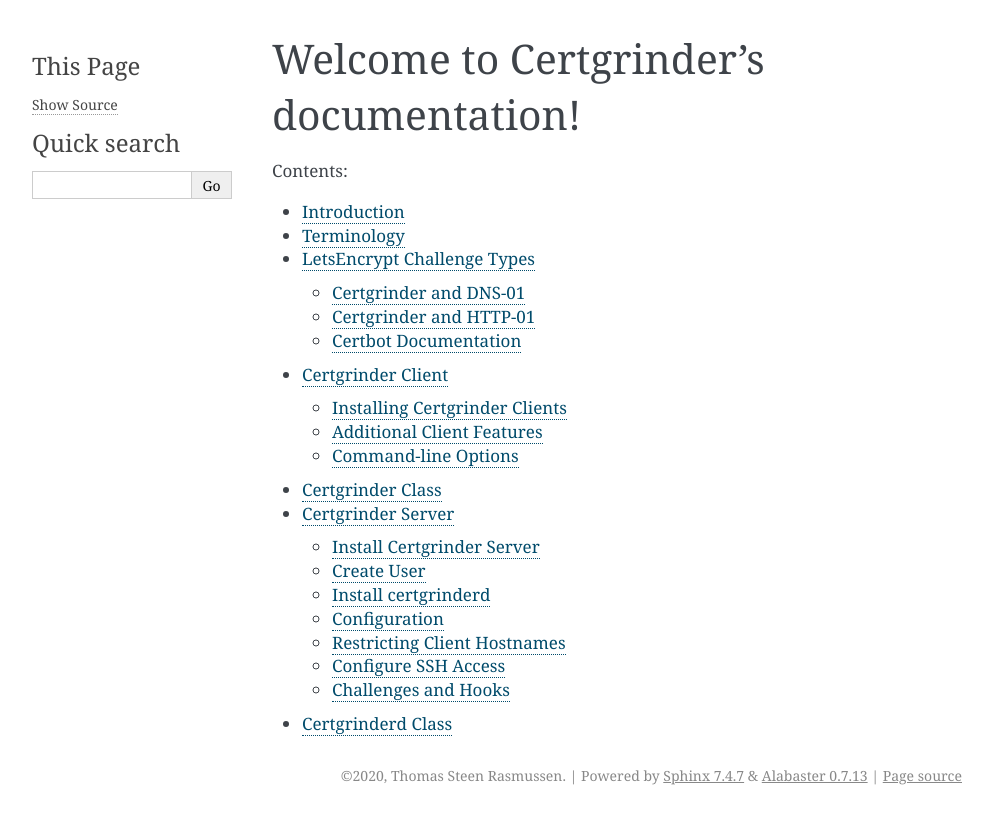
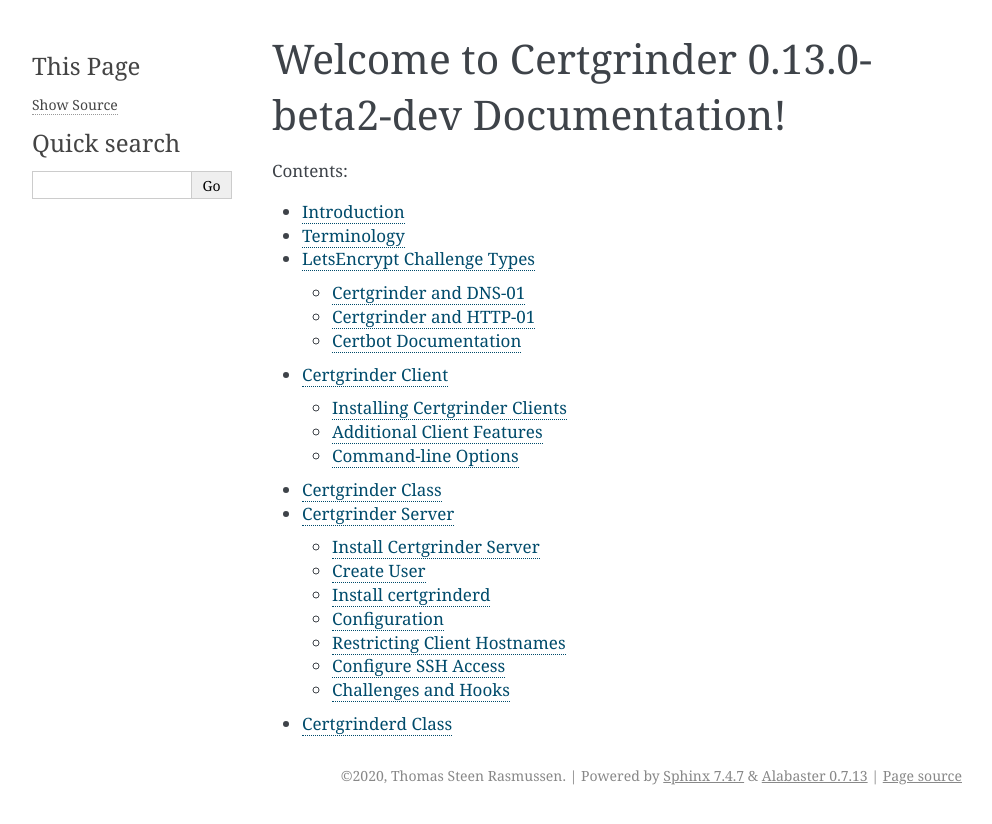
Before and after one commit to tykling/certgrinder, a Sphinx documentation site: the page built from docs/index.rst, in a window 1280 px wide. Shown: the top 824 px of the page, without its empty margins (148-1140 px from the left). Built offline with Sphinx 7.4.7, drawn with Linux system fonts in a browser that asks for light colours.

Commit message:
playing around with showing version in docs

```diff
--- a/docs/conf.py
+++ b/docs/conf.py
@@ -11,7 +11,8 @@
 extensions = ["sphinx.ext.autodoc"]
 templates_path = ["_templates"]
 exclude_patterns = ["_build", "Thumbs.db", ".DS_Store"]
-html_theme = "alabaster"
+# html_theme = "alabaster"
 html_static_path = ["_static"]
 master_doc = "index"
 autodoc_mock_imports = ["yaml", "cryptography", "dns"]
+version = "0.13.0-beta2-dev"
--- a/docs/index.rst
+++ b/docs/index.rst
@@ -1,5 +1,5 @@
-Welcome to Certgrinder's documentation!
-=======================================
+Welcome to Certgrinder |version| Documentation!
+==========================================================
 
 .. toctree::
    :maxdepth: 2
```
